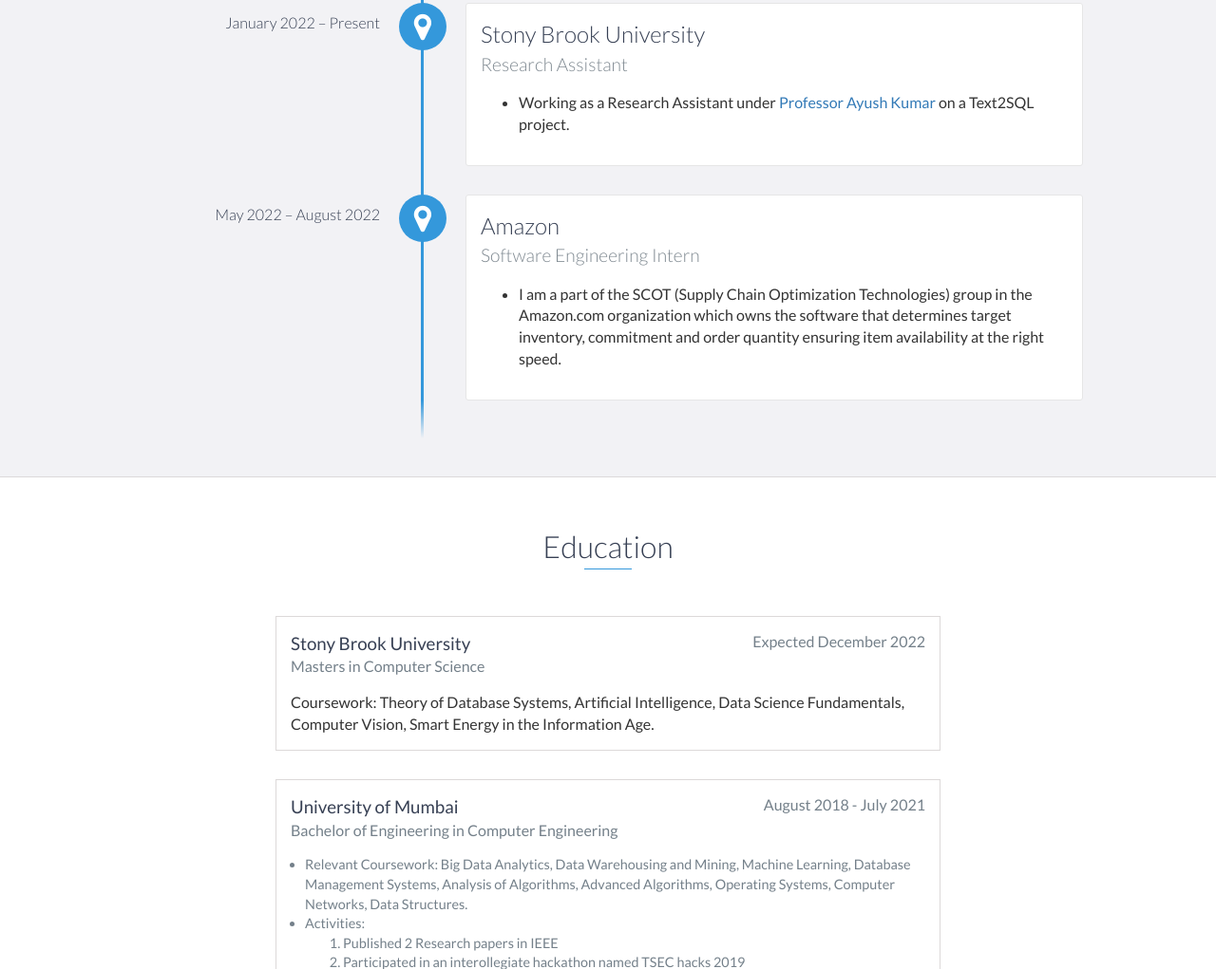
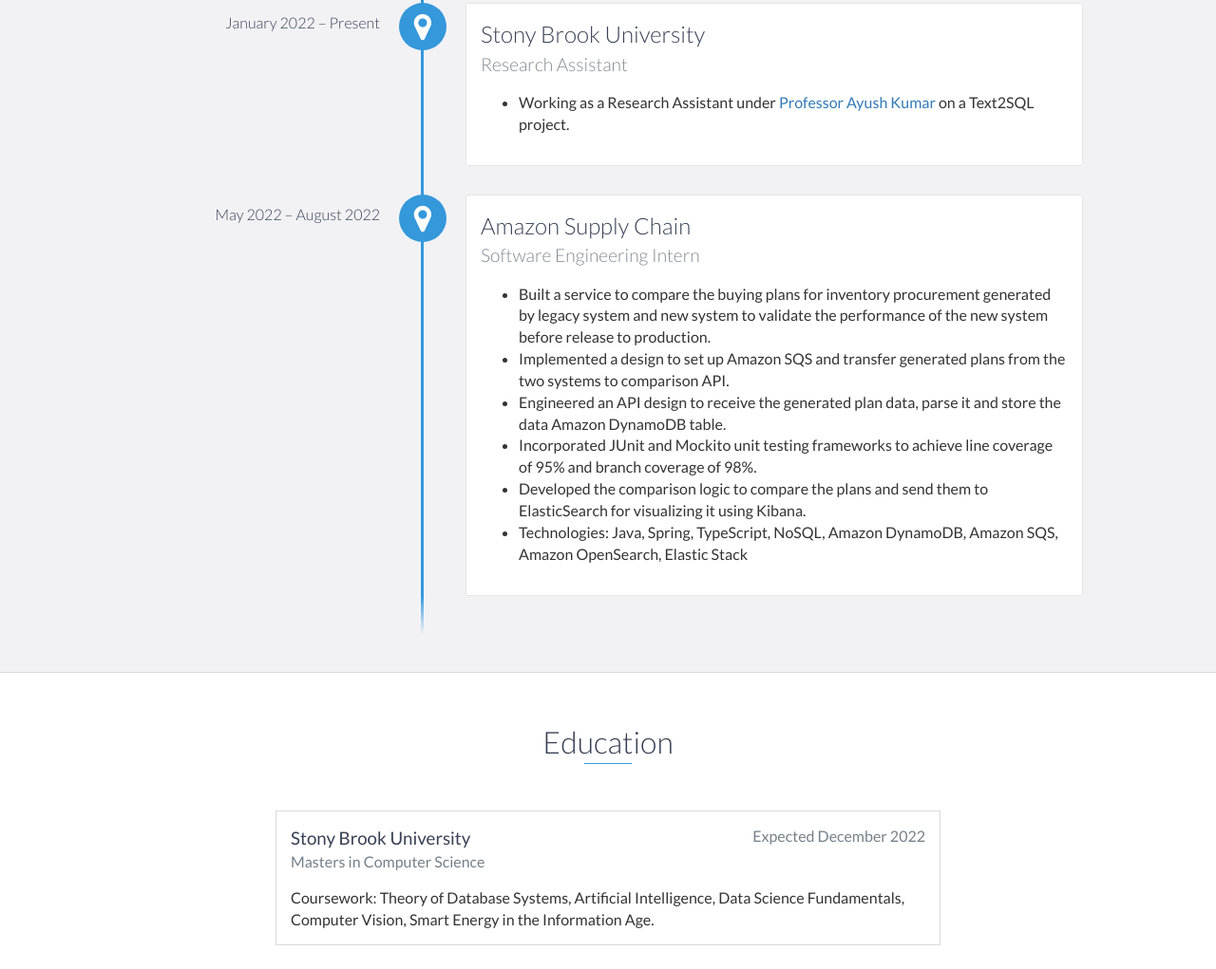
Before and after one commit to parthnagarkar875/parthnagarkar875.github.io, a website: page index.html in a window 1280 px wide. Shown: the part 2727-3748 px from the top of the page at 95% size. Drawn offline with nearby package versions, Linux system fonts and the light colour scheme.

Commit message:
Update index.html

```diff
--- a/index.html
+++ b/index.html
@@ -197,12 +197,27 @@
             </div>
 
             <div data-date="May 2022 – August 2022">
-                <h3>Amazon</h3>
+                <h3>Amazon Supply Chain</h3>
                 <h4>Software Engineering Intern</h4>
                 <p>
                     <ul>
                     <li>
-                        I am a part of the SCOT (Supply Chain Optimization Technologies) group in the Amazon.com organization which owns the software that determines target inventory, commitment and order quantity ensuring item availability at the right speed.
+                        Built a service to compare the buying plans for inventory procurement generated by legacy system and new system to validate the performance of the new system before release to production.
+                    </li>
+                    <li>
+                        Implemented a design to set up Amazon SQS and transfer generated plans from the two systems to comparison API.
+                    </li>
+                    <li>
+                        Engineered an API design to receive the generated plan data, parse it and store the data Amazon DynamoDB table.
+                    </li>
+                    <li>
+                        Incorporated JUnit and Mockito unit testing frameworks to achieve line coverage of 95% and branch coverage of 98%.
+                    </li>
+                    <li>
+                        Developed the comparison logic to compare the plans and send them to ElasticSearch for visualizing it using Kibana.
+                    </li>
+	            <li>
+                        Technologies: Java, Spring, TypeScript, NoSQL, Amazon DynamoDB, Amazon SQS, Amazon OpenSearch, Elastic Stack
                     </li>
 
                     </ul>
```
